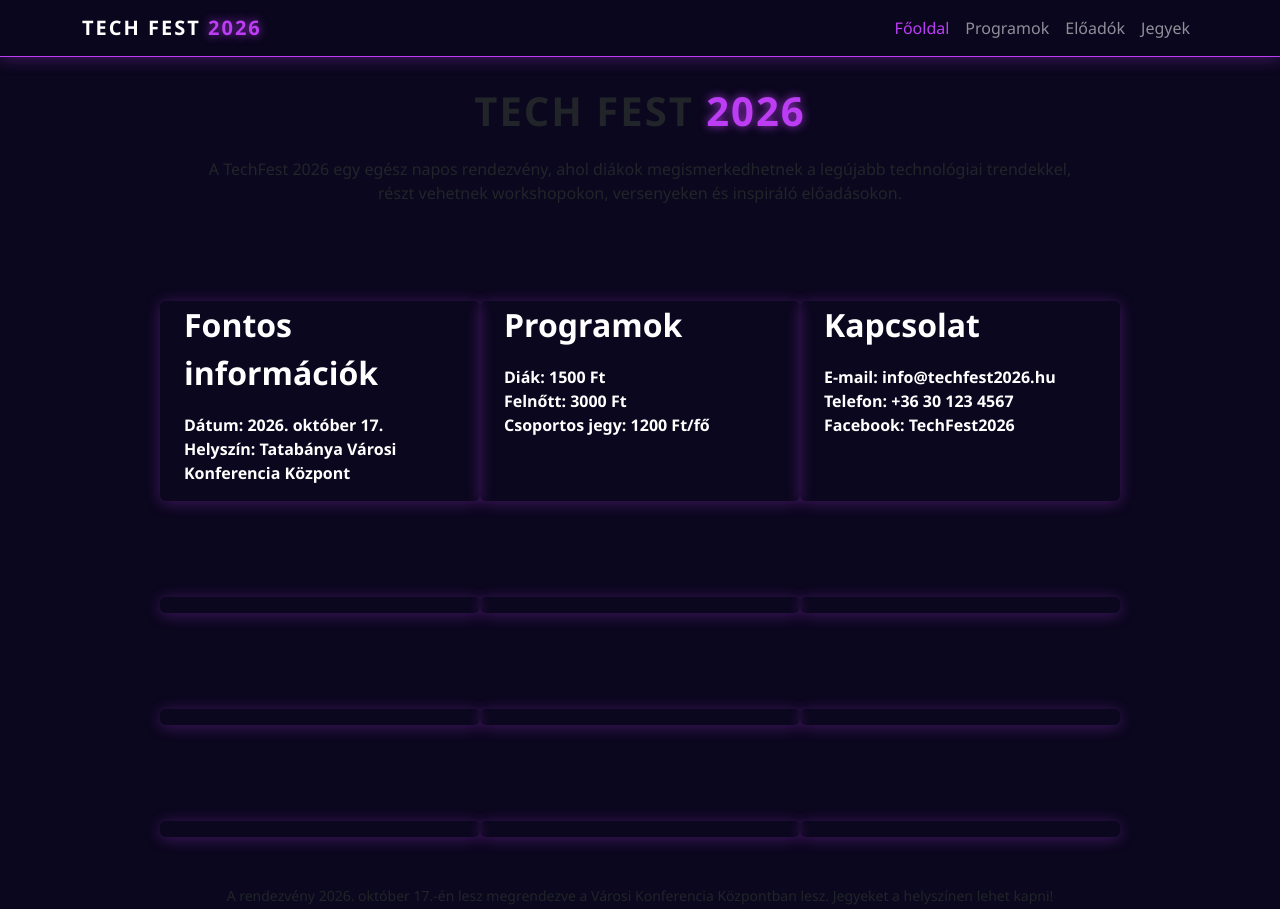
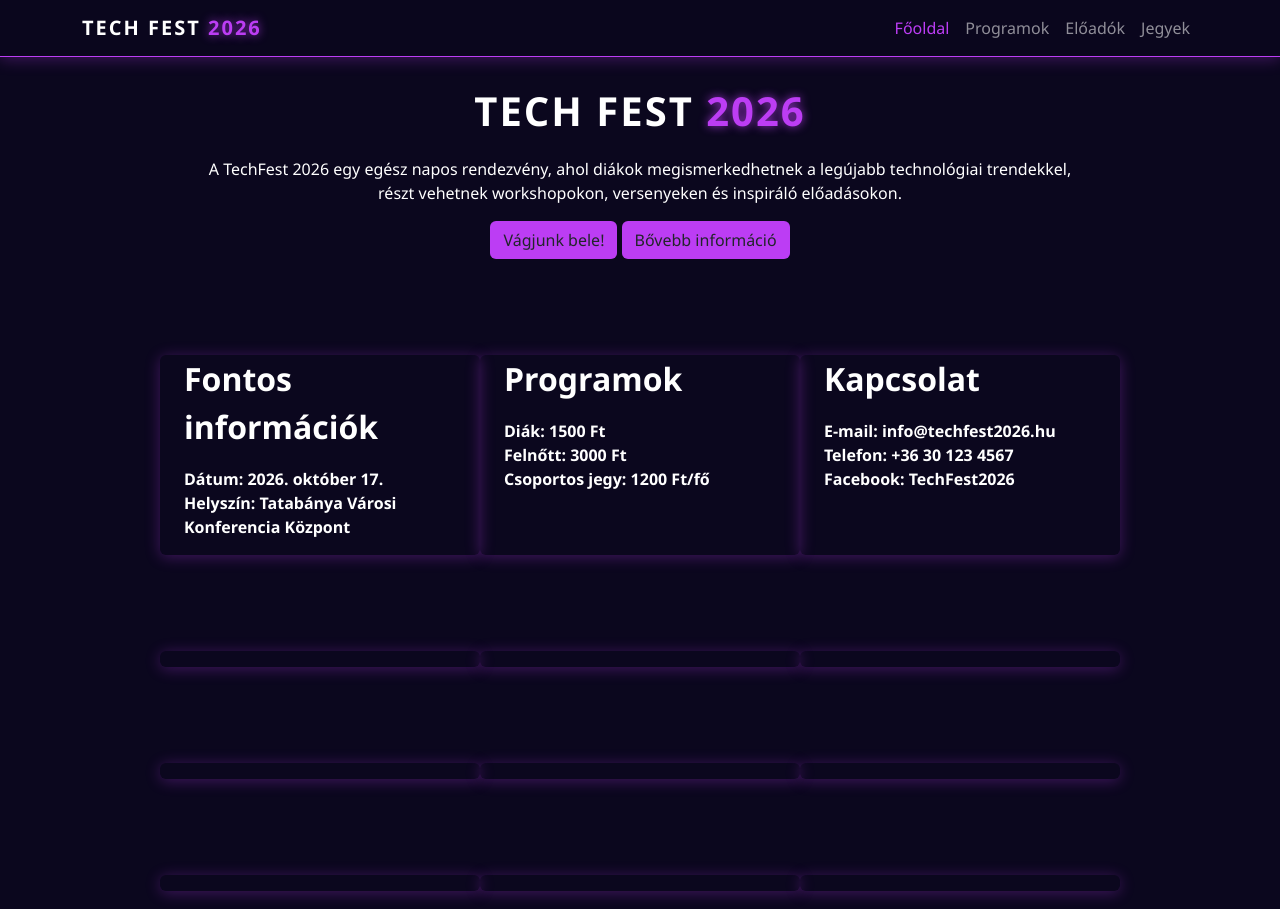
Before and after one commit to bodaibence86/mini_programajanloo_, a plain HTML site: page index.html in a window 1280 px wide. Shown: the top 909 px of the page. Drawn offline with nearby package versions, Linux system fonts and the light colour scheme.

Commit message:
buttons added

```diff
--- a/css/style.css
+++ b/css/style.css
@@ -65,3 +65,15 @@ body {
 .btn-outline-light:hover {
     box-shadow: 0 0 15px rgba(255, 255, 255, 0.4);
 }
+
+.txt-w{
+    color: #fff;
+}
+.txt-h1 {
+    font-weight: 1000;
+    font-size: 36px;
+}
+
+.btn-custom-purple {
+    background-color: #bc3df4;
+}
--- a/index.html
+++ b/index.html
@@ -36,6 +36,10 @@
 <header>
 <p class="text-center tech-logo pt-4 fs-1 txt-w txt-h1" href="#">TECH FEST <span class="text-neon">2026</span></p>
 <p class="txt-w text-center">A TechFest 2026 egy egész napos rendezvény, ahol diákok megismerkedhetnek a legújabb technológiai trendekkel, <br>részt vehetnek workshopokon, versenyeken és inspiráló előadásokon.</p>
+<div class="text-center mx-5 divbut">
+<button type="button" class="btn btn-custom-purple ">Vágjunk bele!</button>
+<button type="button" class="btn btn-custom-purple ">Bővebb információ</button>
+</div>
 </header>
 
 
```
